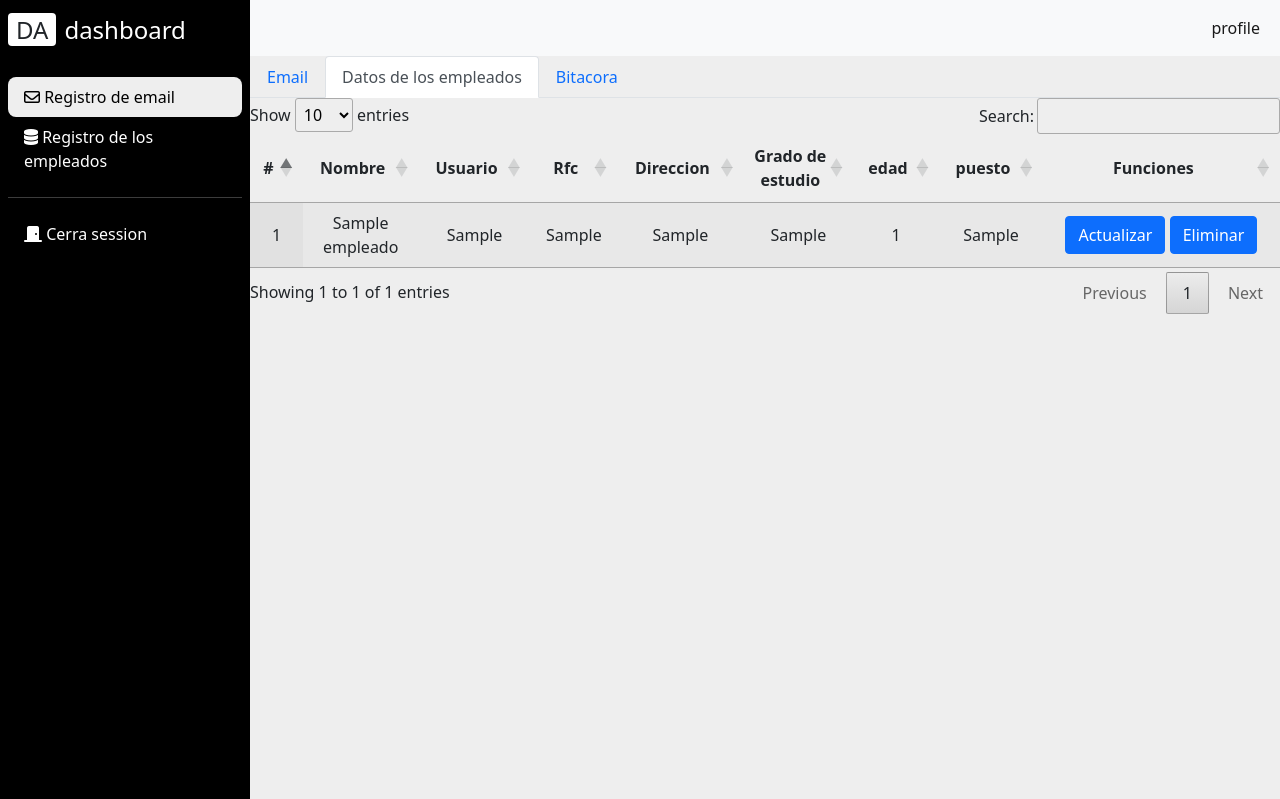
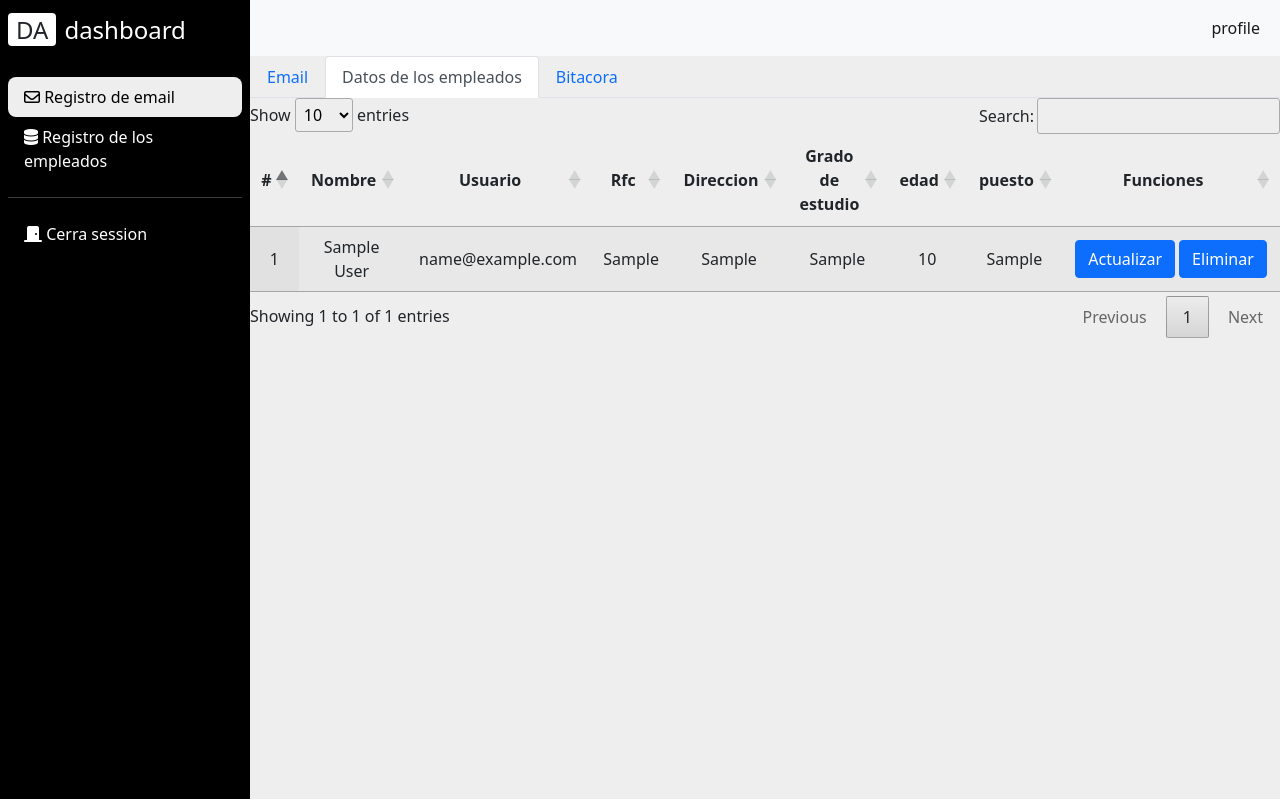
Before and after one commit to inerxd/Flask_bitacora, a Flask app: page /admin in a window 1280 px wide, after a click on "Datos de los empleados". Shown: the top 799 px of the page. Run offline with Flask 3, Linux system fonts and the light colour scheme; the visitor is signed in with stand-in values (Sample User, id 1); tables that the repository leaves empty hold one stand-in row (values such as "Sample post"); some libraries are stand-ins or nearby versions.

Commit message:
trabajo terminado

```diff
--- a/app.py
+++ b/app.py
@@ -7,7 +7,8 @@
 
 app = Flask(__name__)
 socketio = SocketIO(app)
-app.config['SQLALCHEMY_DATABASE_URI'] = 'postgresql://postgres:padreDIOS1@localhost:5432/Proyecto'
+#app.config['SQLALCHEMY_DATABASE_URI'] = 'postgresql://postgres:padreDIOS1@localhost:5432/Proyecto'
+app.config['SQLALCHEMY_DATABASE_URI'] = 'mysql+pymysql://root:COMPUmysterryze3500@localhost:3306/projectone'
 app.config['SQLALCHEMY_TRACK_MODIFICATIONS'] = False
 
 db.init_app(app)
--- a/routes/ruta.py
+++ b/routes/ruta.py
@@ -1,7 +1,8 @@
 from flask import Blueprint, flash, render_template, request, url_for, redirect, flash, session, jsonify, make_response
 #from app import socketio, emit
 # from flask_wtf.csrf import CSRFProtect
-from Models.date import Usuario, Empleados, Bitacora, Tipo_User
+from Models.datemysql import User, User_Type, Employees, Binnacle
+#from Models.date import Usuario, Empleados, Bitacora, Tipo_User
 from db import db
 from static.dicionario import *
 
@@ -41,8 +42,9 @@
 @ruta.route("/registro")
 def registro():
     if verificar_sesion():
-        tipo_usuario = Tipo_User.query.all()
-        return render_template('auth/registro.html', tipo_usuario=tipo_usuario)
+        #tipo_usuario = Tipo_User.query.all()
+        user_Type = User_Type.query.all()
+        return render_template('auth/registro.html', user_Type=user_Type)
     else:
         mensaje = "Lo siento, debes iniciar sesión para acceder a esta página."
         return render_template('mensaje.html', mensaje=mensaje)
@@ -52,10 +54,14 @@
 @ruta.route("/Datos", methods=['POST'])
 def vacio2():
 
-        name = request.form['usuario']
+        """name = request.form['usuario']
         name2 = request.form['password']
-        name3 = request.form['id_tipo_usuario']
-        me = Usuario(name, name2,name3)
+        name3 = request.form['id_tipo_usuario']"""
+        name = request.form['email']
+        name2 = request.form['password']
+        name3 = request.form['User_Type_id_User_Type']
+        me = User(name, name2,name3)
+        #me = Usuario(name, name2,name3)
         db.session.add(me)
         db.session.commit()
         return redirect(url_for("ruta.admin"))
@@ -64,15 +70,17 @@
 @ruta.route("/actualizar/<id>", methods=['GET', 'PUT'])
 def actualizar(id):
     if verificar_sesion():
-        datos = Usuario.query.get(id)
-        tipo_usuario = Tipo_User.query.all()
+        #datos = Usuario.query.get(id)
+        #tipo_usuario = Tipo_User.query.all()
+        datos = User.query.get(id)
+        user_Type = User_Type.query.all()
         if request.method == "GET":
-            return render_template('auth/actualizar.html', datos=datos, tipo_usuario=tipo_usuario)
+            return render_template('auth/actualizar.html', datos=datos, user_Type=user_Type)
         req = request.get_json()
         if request.method == "PUT":
-            datos.usuario = req['usuario']
+            datos.email = req['email']
             datos.password = req['password']
-            datos.id_tipo_usuario = req['tipo_usuario']
+            datos.User_Type_id_User_Type = req['User_Type_id_User_Type']
 
             db.session.commit()
 
@@ -84,7 +92,8 @@
 @ruta.route("/Eliminar/<id>",methods=['DELETE'])
 def Eliminar(id):
     if verificar_sesion() and request.method == 'DELETE':
-        eliminar = Usuario.query.get(id)
+        #eliminar = Usuario.query.get(id)
+        eliminar = User.query.get(id)
         if eliminar:
             db.session.delete(eliminar)
             db.session.commit()
@@ -98,14 +107,16 @@
 @ruta.route("/RegistroE")
 def RegistroE():
     if verificar_sesion():
-        id_email = Usuario.query.all()
-        return render_template('auth/RegistroEmpleado.html', id_email=id_email)
+        #id_email = Usuario.query.all()
+        email = User.query.all()
+        return render_template('auth/RegistroEmpleado.html', email=email)
     else:
         return render_template('mensaje.html')
 # ingreso de los datos de empleados
 @ruta.route("/empleado", methods=['POST'])
 def registro_empleado():
     if verificar_sesion():
+        """
         dato_empleado0 = request.form['nombre']
         dato_empleado1 = request.form['rfc']
         dato_empleado2 = request.form['direccion']
@@ -113,8 +124,19 @@
         dato_empleado4 = request.form['edad']
         dato_empleado5 = request.form['puesto']
         dato_empleado6 = request.form['id_empleado']
+        """
+        dato_empleado0 = request.form['name']
+        dato_empleado1 = request.form['rfc']
+        dato_empleado2 = request.form['adress']
+        dato_empleado3 = request.form['study_grade']
+        dato_empleado4 = request.form['age']
+        dato_empleado5 = request.form['position']
+        dato_empleado6 = request.form['correo']
 
-        me = Empleados(dato_empleado0, dato_empleado1, dato_empleado2, dato_empleado3,
+        #me = Empleados(dato_empleado0, dato_empleado1, dato_empleado2, dato_empleado3,
+                    #dato_empleado4, dato_empleado5, dato_empleado6)
+
+        me = Employees(dato_empleado0, dato_empleado1, dato_empleado2, dato_empleado3,
                     dato_empleado4, dato_empleado5, dato_empleado6)
         db.session.add(me)
         db.session.commit()
@@ -126,7 +148,7 @@
 @ruta.route("/actualizar_empleado/<id>", methods=['GET', 'PUT'])
 def actualizar_empleados(id):
     if verificar_sesion():
-        datos = Empleados.query.get(id)
+        datos = Employees.query.get(id)
         if request.method == "GET":
 
 
@@ -136,12 +158,12 @@
         if request.method == "PUT":
 
 
-            datos.nombre = req['nombre']
+            datos.name = req['name']
             datos.rfc = req['rfc']
-            datos.direccion = req['direccion']
-            datos.grado_estudio = req['grado_estudio']
-            datos.edad = req['edad']
-            datos.puesto = req['puesto']
+            datos.adress = req['adress']
+            datos.study_grade = req['study_grade']
+            datos.age = req['age']
+            datos.position = req['position']
 
             db.session.commit()
 
@@ -157,7 +179,7 @@
 @ruta.route("/Eliminarempleado/<id>",methods=['DELETE'])
 def Eliminar_empleado(id):
     if verificar_sesion() and request.method == 'DELETE':
-        eliminar = Empleados.query.get(id)
+        eliminar = Employees.query.get(id)
         if eliminar:
             db.session.delete(eliminar)
             db.session.commit()
@@ -167,7 +189,7 @@
         return render_template('mensaje.html')
 @ruta.route("/entrar")
 def entrar():
-    datos = Usuario.query.all()
+    datos = User.query.all()
     if request.method == 'GET':
         return render_template('login.html',datos=datos)
 
@@ -181,16 +203,16 @@
     name = request.form['usuario']
     name2 = request.form['password']
     if request.method == 'POST':
-        me = db.session.query(Usuario).filter_by(
-            usuario=name, password=name2).first()
+        me = db.session.query(User).filter_by(
+            email=name, password=name2).first()
 
     if (me != None):
         session['prueba'] = name
-        session['id_usuario'] = me.id_usuario
-        if (me.Tipo_User.id == 1):
+        session['id_user'] = me.id_user
+        if (me.User_Type.id_User_Type == 1):
             flash(Mensaje_admin, 'succes')
             return redirect(url_for("ruta.admin"))
-        elif (me.Tipo_User.id == 2):
+        elif (me.User_Type.id_User_Type == 2):
 
             return redirect(url_for("ruta.bit"))
         else:
@@ -203,9 +225,9 @@
 
 @ruta.route("/admin", methods=['GET', 'POST', 'PUT','DELETE'])
 def admin():
-    datos_empleado = Empleados.query.all()
-    user = Usuario.query.all()
-    bit = Bitacora.query.all()
+    datos_empleado = Employees.query.all()
+    user = User.query.all()
+    bit = Binnacle.query.all()
     if 'prueba' in session:
 
             return render_template('auth/ultima.html', datos_empleado=datos_empleado, user=user,bit=bit)
@@ -226,10 +248,10 @@
 @ruta.route("/bitacora")
 def bit():
         if verificar_sesion():
-            id_usuario = session.get('id_usuario')
-            if id_usuario is not None:
-                dato_bit = Bitacora.query.all()
-                usuario = Usuario.query.get(id_usuario)
+            id_user = session.get('id_user')
+            if id_user is not None:
+                dato_bit = Binnacle.query.all()
+                usuario = User.query.get(id_user)
 
                 return render_template("auth/pagina_Bitacora.html",usuario=usuario,dato_bit=dato_bit)
         else:
@@ -239,11 +261,11 @@
 def registro_bitacora():
 
     if verificar_sesion():
-        name = request.form['dato_bitacora']
-        name2 = request.form['comentarios']
-        id = request.form['id']
+        name = request.form['log_data']
+        name2 = request.form['comments']
+        id = request.form['User_id_User']
 
-        me = Bitacora(name, name2, id)
+        me = Binnacle(name, name2, id)
         db.session.add(me)
         db.session.commit()
 
@@ -255,15 +277,15 @@
 @ruta.route("/actualizar_bitacora/<id>", methods=['GET', 'PUT'])
 def actualizar_bitacora(id):
     if verificar_sesion():
-        datos = Bitacora.query.get(id)
+        datos = Binnacle.query.get(id)
 
         if request.method == "GET":
             return render_template('auth/actualizar_bitacora.html', datos=datos)
         req = request.get_json()
         if request.method == "PUT":
 
-            datos.dato_bitacora = req['dato_bitacora']
-            datos.comentarios = req['comentarios']
+            datos.log_data = req['log_data']
+            datos.comments = req['comments']
             db.session.commit()
             return redirect(url_for("ruta.admin"))
 
@@ -274,7 +296,7 @@
 @ruta.route("/Eliminarbitacora/<id>",methods=['DELETE'])
 def Eliminar_bitacora(id):
     if verificar_sesion() and request.method == 'DELETE':
-        eliminar = Bitacora.query.get(id)
+        eliminar = Binnacle.query.get(id)
         if eliminar:
             db.session.delete(eliminar)
             db.session.commit()
--- a/templates/auth/actualizar_bitacora.html
+++ b/templates/auth/actualizar_bitacora.html
@@ -12,17 +12,17 @@
         <!-- Div que contiene el label y el textarea para actualizar bitácora -->
         <div class="form-group">
             <label class="form-floating">actualizar bitacora</label>
-            <textarea class="form-control area" id="dato_bitacora"  rows="4" >{{datos.dato_bitacora}}</textarea>
+            <textarea class="form-control area" id="log_data"  rows="4" >{{datos.log_data}}</textarea>
         </div>
 
         <!-- Div que contiene el label y el textarea para comentarios -->
         <div class="form-group">
             <label class="form-floating">comentarios</label>
-            <textarea class="form-control area" id="comentarios"  rows="4" placeholder="Ingrese el contenido" >{{datos.comentarios}}</textarea>
+            <textarea class="form-control area" id="comments"  rows="4" placeholder="Ingrese el contenido" >{{datos.comments}}</textarea>
         </div>
 
         <div class="form-floating">
-            <input type="hidden" class="form-control" id="id" value="{{datos.id_bitacora}}" />
+            <input type="hidden" class="form-control" id="id" value="{{datos.id_Binnacle}}" />
         </div>
 
         <div id="data-url" data-admin-url="{{ url_for('ruta.admin') }}"></div>
--- a/templates/auth/ultima.html
+++ b/templates/auth/ultima.html
@@ -107,14 +107,14 @@
                 {% for leg in user %}
                 <tr>
                   <td style="text-align: center;">{{loop.index}}</td>
-                  <td style="text-align: center;">{{leg.usuario}}</td>
+                  <td style="text-align: center;">{{leg.email}}</td>
                   <td style="text-align: center;">{{leg.password}}</td>
-                  <td style="text-align: center;">{{ leg.Tipo_User.tipo_usuarios }}</td>
+                  <td style="text-align: center;">{{ leg.User_Type.user_type }}</td>
                   <td>
                     <div class="botones">
                       <a class="btn btn-primary" style="margin: 1%;" class="nav-link" role="button"
-                        href="{{ url_for('ruta.actualizar' , id= leg.id_usuario)}}">Actualizar</a>
-                      <button class="btn btn-primary" style="margin: 1%;" onclick="eliminarEmail('{{leg.id_usuario}}' )">Eliminar</button>
+                        href="{{ url_for('ruta.actualizar' , id= leg.id_user)}}">Actualizar</a>
+                      <button class="btn btn-primary" style="margin: 1%;" onclick="eliminarEmail('{{leg.id_user}}' )">Eliminar</button>
 
                     </div>
                   </td>
@@ -148,18 +148,18 @@
                 {% for informacion in datos_empleado %}
                 <tr>
                   <td style="text-align: center;">{{loop.index}}</td>
-                  <td style="text-align: center;">{{informacion.nombre}}</td>
-                  <td style="text-align: center;">{{informacion.Usuario.usuario}}</td>
+                  <td style="text-align: center;">{{informacion.name}}</td>
+                  <td style="text-align: center;">{{informacion.User.email}}</td>
                   <td style="text-align: center;">{{informacion.rfc}}</td>
-                  <td style="text-align: center;">{{informacion.direccion}}</td>
-                  <td style="text-align: center;">{{informacion.grado_estudio}}</td>
-                  <td style="text-align: center;">{{informacion.edad}}</td>
-                  <td style="text-align: center;">{{informacion.puesto}}</td>
+                  <td style="text-align: center;">{{informacion.adress}}</td>
+                  <td style="text-align: center;">{{informacion.study_grade}}</td>
+                  <td style="text-align: center;">{{informacion.age}}</td>
+                  <td style="text-align: center;">{{informacion.position}}</td>
                   <td>
                     <div class="botones"><a class="btn btn-primary" style="margin: 1%;" class="nav-link" role="button"
-                        href="{{ url_for('ruta.actualizar_empleados' , id= informacion.id_empleado)}}">Actualizar</a>
+                        href="{{ url_for('ruta.actualizar_empleados' , id= informacion.id_Employees)}}">Actualizar</a>
 
-                        <button class="btn btn-primary" style="margin: 1%;" onclick="eliminarEmpleado('{{informacion.id_empleado}}' )">Eliminar</button>
+                        <button class="btn btn-primary" style="margin: 1%;" onclick="eliminarEmpleado('{{informacion.id_Employees}}' )">Eliminar</button>
 
                     </div>
                   </td>
@@ -185,14 +185,14 @@
                 {% for bitacora in bit %}
                 <tr>
                   <td style="text-align: center;">{{ loop.index }}</td>
-                  <td style="text-align: center;">{{ bitacora.Usuario.usuario }}</td>
-                  <td style="text-align: center;width: 100%;">{{bitacora.dato_bitacora}}></td>
-                  <td style="text-align: center;width: 100%;">{{bitacora.comentarios}}</td>
+                  <td style="text-align: center;">{{ bitacora.User.id_user }}</td>
+                  <td style="text-align: center;width: 100%;">{{bitacora.log_data}}></td>
+                  <td style="text-align: center;width: 100%;">{{bitacora.comments}}</td>
                   <td>
                     <div class="botones">
                       <a class="btn btn-primary" style="margin: 1%;" class="nav-link" role="button"
-                        href="{{ url_for('ruta.actualizar_bitacora', id=bitacora.id_bitacora) }}">Actualizar</a>
-                        <button class="btn btn-primary" style="margin: 1%;" onclick="eliminarBitacora('{{bitacora.id_bitacora}}' )">Eliminar</button>
+                        href="{{ url_for('ruta.actualizar_bitacora', id=bitacora.id_Binnacle) }}">Actualizar</a>
+                        <button class="btn btn-primary" style="margin: 1%;" onclick="eliminarBitacora('{{bitacora.id_Binnacle}}' )">Eliminar</button>
 
                     </div>
                   </td>
```
Also changed, not shown: Models/datemysql.py (added, +57 -0 lines), static/js/uptade_bitacora.js (+4 -4 lines), static/js/uptade_email.js (+4 -4 lines), static/js/uptade_empleado.js (+10 -10 lines), templates/auth/Pagina_Bitacora.html (+8 -8 lines), templates/auth/RegistroEmpleado.html (+8 -10 lines), templates/auth/actualizar.html (+5 -5 lines), templates/auth/actulizar_empleados.html (+6 -6 lines), templates/auth/registro.html (+4 -4 lines), Models/date.py (line endings or trailing spaces).
